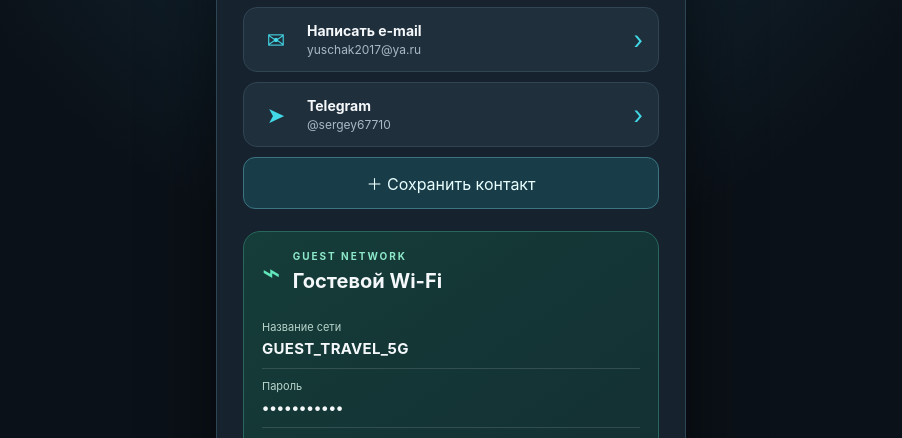
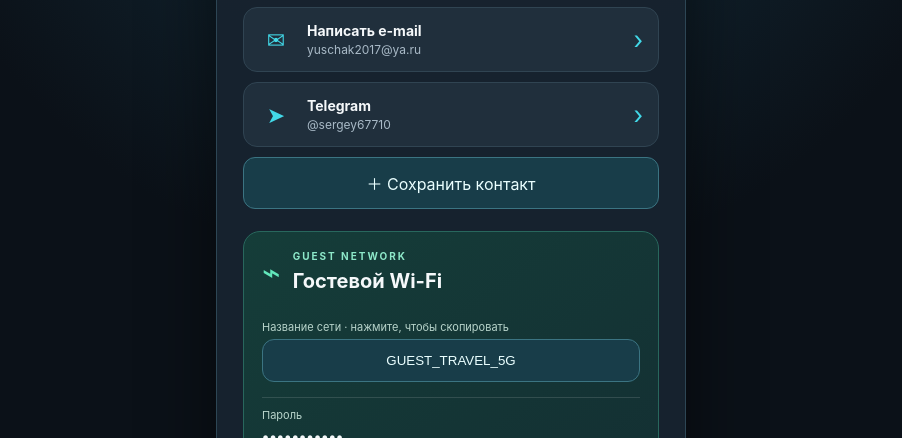
Before and after one commit to Sergey67710/Sergey67710.github.io, a plain HTML site: page index.html in a window 1280 px wide. Shown: the part 294-732 px from the top of the page, without its empty margins (189-1091 px from the left). Drawn offline with Linux system fonts and the light colour scheme.

Commit message:
Make Wi-Fi network name tappable to copy

```diff
--- a/index.html
+++ b/index.html
@@ -15,7 +15,7 @@
 </section>
 <section class="wifi">
 <div class="wifi-heading"><span class="wifi-icon">⌁</span><div><p class="eyebrow">GUEST NETWORK</p><h2>Гостевой Wi-Fi</h2></div></div>
-<div class="network"><span>Название сети</span><b>GUEST_TRAVEL_5G</b></div>
+<div class="network"><span>Название сети · нажмите, чтобы скопировать</span><button class="copy-ssid" id="copyNetworkName" type="button">GUEST_TRAVEL_5G</button><small class="copy-feedback" id="ssidCopyFeedback" aria-live="polite"></small></div>
 <div class="network"><span>Пароль</span><b id="password">•••••••••••</b></div>
 <div class="wifi-buttons"><button id="showPassword" type="button">Показать пароль</button><button id="copyPassword" type="button">Копировать пароль</button></div>
 <button class="connect-wifi" id="openWifiDialog" type="button">Подключиться к Wi-Fi</button>
@@ -25,11 +25,11 @@
 <button class="modal-close" id="closeWifiDialog" type="button" aria-label="Закрыть">×</button>
 <p class="eyebrow">GUEST NETWORK</p><h2 id="wifiDialogTitle">Подключение к Wi-Fi</h2>
 <img class="modal-qr" src="wifi-qr.svg" alt="QR-код скрытой сети GUEST_TRAVEL_5G">
-<p class="modal-network">GUEST_TRAVEL_5G <span>· скрытая сеть · WPA2</span></p>
+<div class="modal-network"><button class="copy-ssid modal-ssid" id="copyNetworkNameInDialog" type="button">GUEST_TRAVEL_5G</button><span>Нажмите на имя, чтобы скопировать · скрытая сеть · WPA2</span><small class="copy-feedback" id="ssidCopyFeedbackInDialog" aria-live="polite"></small></div>
 <ol class="wifi-instructions">
 <li>Откройте камеру телефона и наведите её на QR-код.</li>
 <li>Нажмите уведомление о Wi-Fi и подтвердите подключение.</li>
-<li>Если камера не предложит подключение, добавьте скрытую сеть вручную по имени и паролю.</li>
+<li>Если QR-код не сработал, нажмите на имя сети выше, чтобы скопировать его. В настройках Wi-Fi выберите добавление скрытой сети и вставьте имя и пароль.</li>
 </ol>
 <button class="modal-copy" id="copyWifiPassword" type="button">Скопировать пароль</button>
 <p class="modal-hint">Браузер не может подключить устройство автоматически. Подключение подтверждается средствами телефона.</p>
```
